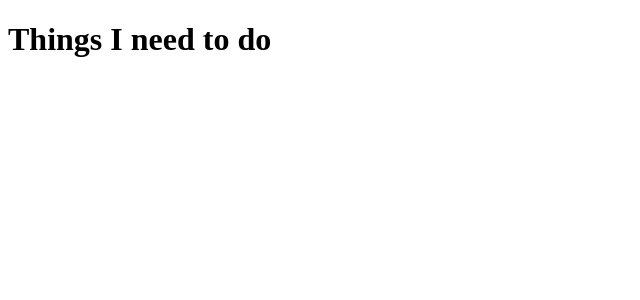
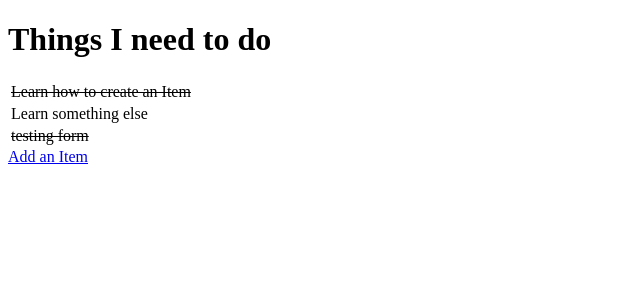
Before and after one commit to MaggieDaisy/ci-fsf-hi-django, a Django app: page / in a window 1280 px wide. Shown: the top 300 px of the page, without its empty margins (0-640 px from the left). Run offline with Django 3.2, Linux system fonts and the light colour scheme; data comes from the database, SQL or seed files in the repository; both versions use the stored data as it was after the commit.

Commit message:
half of crud

```diff
--- a/django_todo/urls.py
+++ b/django_todo/urls.py
@@ -15,9 +15,10 @@ Including another URLconf
 """
 from django.contrib import admin
 from django.urls import path
-from todo.views import get_todo_list
+from todo.views import get_todo_list, add_item
 
 urlpatterns = [
     path('admin/', admin.site.urls),
-    path('', get_todo_list, name='get_todo_list')
+    path('', get_todo_list, name='get_todo_list'),
+    path('add', add_item, name='add')
 ]
--- a/todo/templates/todo/todo_list.html
+++ b/todo/templates/todo/todo_list.html
@@ -8,5 +8,19 @@
 </head>
 <body>
     <h1>Things I need to do</h1>
+    <table>
+        {% for item in items %}
+            <tr>
+                {% if item.done %}
+                <td><strike>{{ item.name }}</strike></td>
+                {% else %}
+                <td> {{ item.name }}</td>
+                {% endif %}
+            </tr>
+            {% empty %}
+            <td><tr>You have nothing to do</tr></td>
+        {% endfor %}
+    </table>
+    <a href="/add">Add an Item</a>
 </body>
 </html>
--- a/todo/views.py
+++ b/todo/views.py
@@ -1,6 +1,24 @@
-from django.shortcuts import render
+from django.shortcuts import render, redirect
+from .models import Item
+from .forms import ItemForm
 
 
-# Create your views here.
 def get_todo_list(request):
-    return render(request, 'todo/todo_list.html')
+    items = Item.objects.all()
+    context = {
+        'items': items
+    }
+    return render(request, 'todo/todo_list.html', context)
+
+
+def add_item(request):
+    if request.method == 'POST':
+        form = ItemForm(request.POST)
+        if form.is_valid():
+            form.save()
+            return redirect('get_todo_list')
+    form = ItemForm()
+    context = {
+        'form': form
+    }
+    return render(request, 'todo/add_item.html', context)
```
Also changed, not shown: todo/forms.py (added, +8 -0 lines), todo/templates/todo/add_item.html (added, +21 -0 lines), db.sqlite3.
